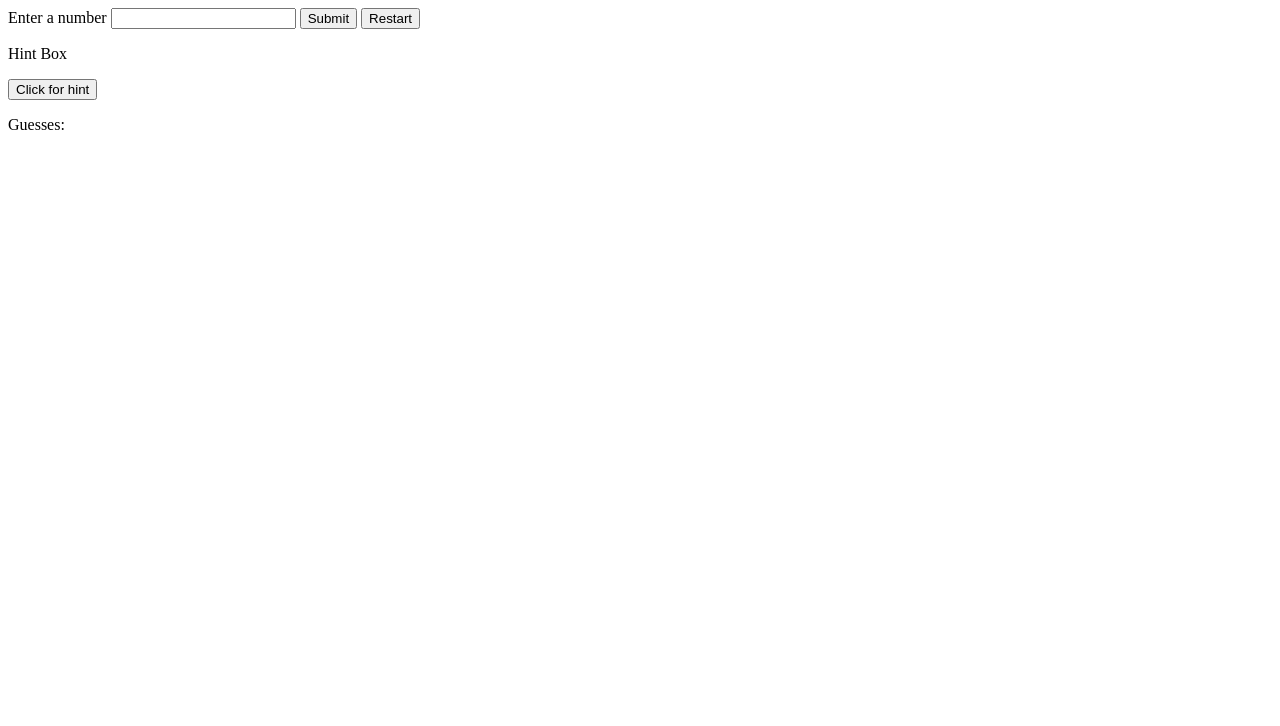
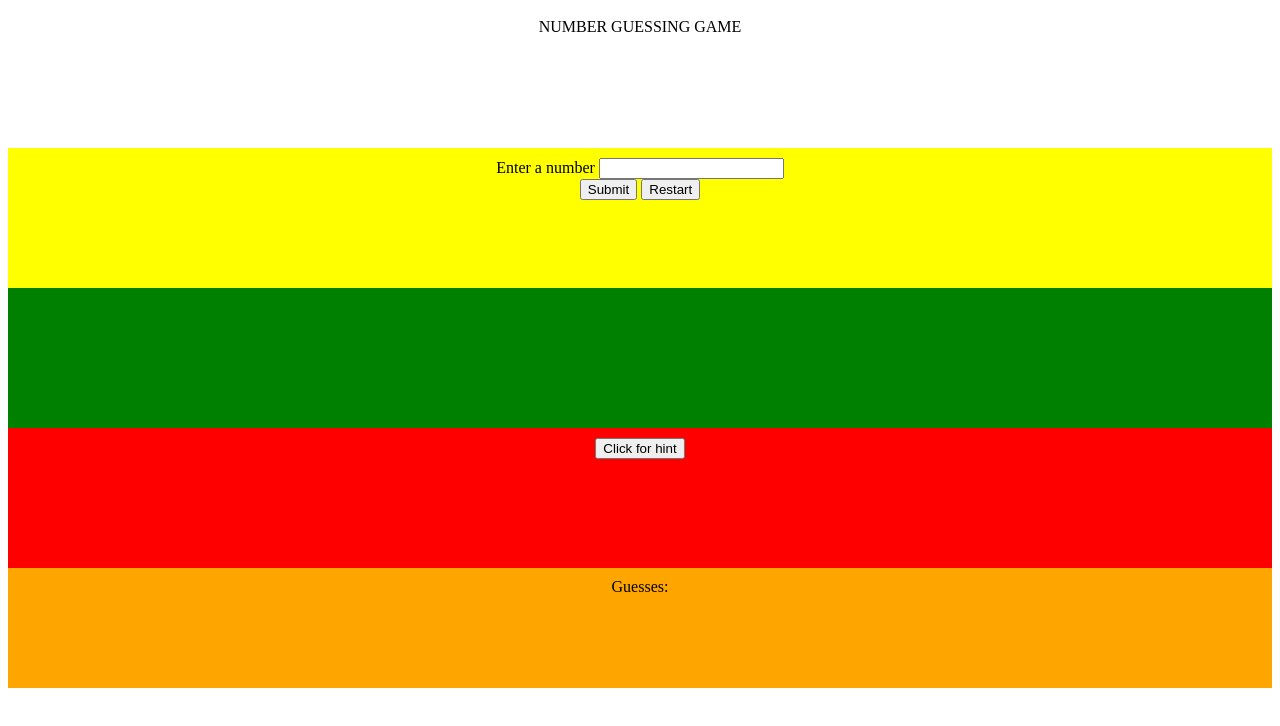
Before and after one commit to shawns21/dom-project-2, a website: page index.html in a window 1280 px wide. Drawn offline with Linux system fonts and the light colour scheme.

Commit message:
made some changes to the look

```diff
--- a/index.html
+++ b/index.html
@@ -8,25 +8,32 @@
   </head>
   <body>
 
-    <div class="container">
+    <div id="title" class="container">
+      NUMBER GUESSING GAME
+    </div>
+
+    <div id="introSection" class="container">
       <label for="userInput">Enter a number</label>
       <input type="text" id="userInput">
+      <br>
       <button id="submitButton" onclick="takeSubmission()">Submit</button>
       <button id="restartButton" onclick="newGame()">Restart</button>
     </div>
 
-    <div class="container">
+    <div id="outputSection" class="container">
       <p id="outputBox"></p>
     </div>
 
-    <div>
-      <p>Hint Box</p>
+    <div id="hintSection" class="container">
       <button id="hintButton" onclick="showHints()">Click for hint</button>
       <p id="hintBox"></p>
     </div>
 
-    <div id="guessBox">
-      Guesses:
+    <div id="guessSection">
+      <div class="container">
+        Guesses:
+      </div>
+      <div id="guessBox" class="container"></div>
     </div>
 
     <script src='js/guessing-game.js'></script>
--- a/style.css
+++ b/style.css
@@ -1 +1,33 @@
 /* Write your CSS code in this file */
+
+html{
+    text-align: center;
+}
+
+.container{
+    padding: 10px;
+}
+
+#title {
+    height: 15vh;
+}
+
+#introSection{
+    background-color: yellow;
+    height: 15vh;
+}
+
+#hintSection {
+    background-color: red;
+    height: 15vh;
+}
+
+#outputSection {
+    background-color: green;
+    height: 15vh;
+}
+
+#guessSection{
+    background-color: orange;
+    height: 15vh;
+}
```
